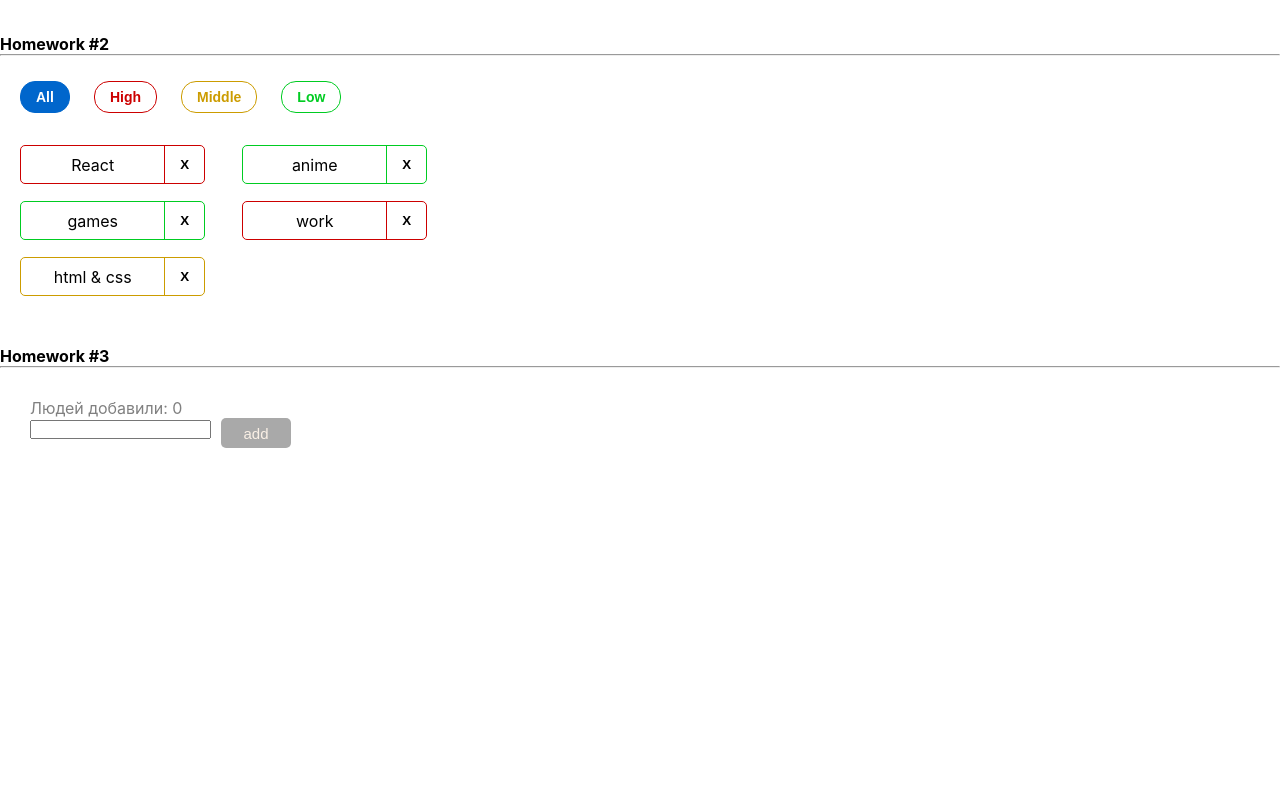
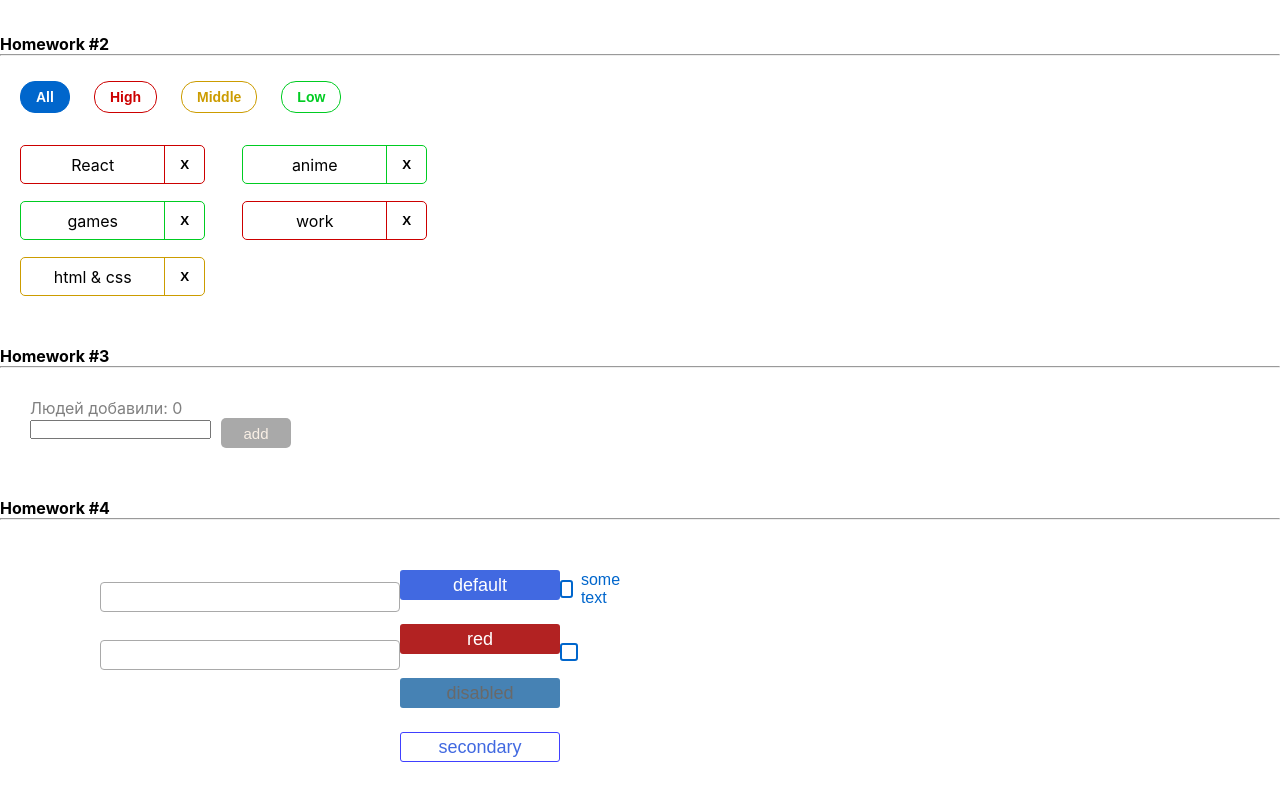
Before and after one commit to MalevichDi2910/homework_by_ignat, a React (Create React App) app: page / in a window 1280 px wide. Shown: the part 408-1208 px from the top of the page. Before the commit the page ends 886 px from the top, so only its background shows below. Built offline with nearby package versions, Linux system fonts and the light colour scheme.

Commit message:
change HW4

```diff
--- a/src/s1-main/App.tsx
+++ b/src/s1-main/App.tsx
@@ -3,6 +3,7 @@ import s from './App.module.css'
 import HW1 from '../s2-homeworks/hw01/HW1'
 import HW2 from "../s2-homeworks/hw02/HW2";
 import HW3 from "../s2-homeworks/hw03/HW3";
+import HW4 from "../s2-homeworks/hw04/HW4";
 
 function App() {
     return (
@@ -11,7 +12,7 @@ function App() {
             {/*раскомментировать по ходу выполнения*/}
             <HW2/>
             <HW3/>
-            {/*<HW4/>*/}
+            <HW4/>
 
             {/*при выполнении дз 5 и более - закомментировать здесь дз 1-4, так как они есть внутри дз 5*/}
             {/*<HW5/>*/}
--- a/src/s2-homeworks/hw04/Stand.module.css
+++ b/src/s2-homeworks/hw04/Stand.module.css
@@ -7,17 +7,22 @@
 .inputs {
     display: flex;
     flex-direction: column;
-    gap: 48px;
+    gap: 28px;
+    margin-bottom: 80px;
+    margin-left: 100px;
 }
 
 .buttons {
     display: flex;
     flex-direction: column;
     gap: 24px;
+    margin: 50px 0 50px 0;
+
 }
 
 .checkboxes {
     display: flex;
     flex-direction: column;
     gap: 36px;
+    margin: 0 800px 100px 0;
 }
--- a/src/s2-homeworks/hw04/common/c1-SuperInputText/SuperInputText.module.css
+++ b/src/s2-homeworks/hw04/common/c1-SuperInputText/SuperInputText.module.css
@@ -1,20 +1,38 @@
 .input:focus {
+    outline: none;
+    border: 1px solid blue;
 }
 
 .input {
+    height: 30px;
+    width: 300px;
+    border: darkgrey solid 1px;
+    border-radius: 4px;
 }
 
 .inputWrapper {
+    display: flex;
+    flex-direction: column-reverse;
+    align-items: start;
 }
 
 .superInput {
+    height: 30px;
+    width: 300px;
+    border: darkgrey solid 1px;
+    border-radius: 4px;
 }
 
 .errorInput {
+    border: 1px solid red;
+    background: white;
 }
 
 .errorInput:focus {
+    outline: none;
+    border: 2px solid red;
 }
 
 .error {
+color: red;
 }
--- a/src/s2-homeworks/hw04/common/c1-SuperInputText/SuperInputText.tsx
+++ b/src/s2-homeworks/hw04/common/c1-SuperInputText/SuperInputText.tsx
@@ -36,12 +36,12 @@ const SuperInputText: React.FC<SuperInputTextPropsType> = (
     }
 ) => {
     const onChangeCallback = (e: ChangeEvent<HTMLInputElement>) => {
-        onChange?.(e) // если есть пропс onChange, то передать ему е (поскольку onChange не обязателен)
+        onChange && onChange?.(e) // если есть пропс onChange, то передать ему е (поскольку onChange не обязателен)
 
-        onChangeText?.(e.currentTarget.value)
+        onChangeText && onChangeText?.(e.currentTarget.value)
     }
     const onKeyPressCallback = (e: KeyboardEvent<HTMLInputElement>) => {
-        onKeyPress?.(e)
+        onKeyPress && onKeyPress?.(e)
 
         onEnter && // если есть пропс onEnter
         e.key === 'Enter' && // и если нажата кнопка Enter
@@ -51,7 +51,8 @@ const SuperInputText: React.FC<SuperInputTextPropsType> = (
     const finalSpanClassName = s.error
         + (spanClassName ? ' ' + spanClassName : '')
     const finalInputClassName = s.input
-        + (error ? ' ' + s.errorInput : ' ' + s.superInput)
+        + (error ? ' ' + s.errorInput
+            : ' ' + s.superInput)
         + (className ? ' ' + s.className : '') // задача на смешивание классов
 
     return (
--- a/src/s2-homeworks/hw04/common/c2-SuperButton/SuperButton.module.css
+++ b/src/s2-homeworks/hw04/common/c2-SuperButton/SuperButton.module.css
@@ -1,36 +1,65 @@
 .button {
+    height: 30px;
+    width: 160px;
+    border: none;
+    border-radius: 3px;
+    font-size: 18px;
 }
 
 .disabled {
+
 }
 
 .secondary {
+    border: #4040ff solid 1px;
+    background-color: white;
+    color: royalblue;
 }
 
 .default {
+    background-color: royalblue;
+    color: white;
 }
 
 .red {
+    background-color: firebrick;
+    color: white;
 }
 
 .default:hover {
+    background-color: dodgerblue;
+    border: 3px solid hotpink;
+    color: white;
 }
 
 .red:hover {
+    background-color: red;
 }
 
 .secondary:hover {
+    border: #4040ff solid 1px;
+    background-color: lightsteelblue;
+    color: royalblue;
 }
 
 
 .default:active {
+    background-color: darkblue;
+    color: white;
 }
 
 .secondary:active {
+    border: #4040ff solid 1px;
+    background-color: lightskyblue;
+    color: royalblue;
 }
 
 .red:active {
+    background-color: darkred;
 }
 
 .button:disabled {
+    background: steelblue;
+    color: dimgray;
+    cursor: auto;
 }
--- a/src/s2-homeworks/hw04/common/c2-SuperButton/SuperButton.tsx
+++ b/src/s2-homeworks/hw04/common/c2-SuperButton/SuperButton.tsx
@@ -18,10 +18,13 @@ const SuperButton: React.FC<SuperButtonPropsType> = (
     }
 ) => {
     const finalClassName = s.button
-        // + (disabled
-        //         ? ...
-        //         : xType === 'red'
-        //             ? ...
+        + (xType === 'disabled'
+            ? + ' ' + s.disabled
+            : xType === 'red'
+                ? ' ' + s.red
+                : xType === 'secondary'
+                    ? ' ' + s.secondary
+                    : ' ' + s.default )
         + (className ? ' ' + className : '') // задачка на смешивание классов
 
     return (
--- a/src/s2-homeworks/hw04/common/c3-SuperCheckbox/SuperCheckbox.tsx
+++ b/src/s2-homeworks/hw04/common/c3-SuperCheckbox/SuperCheckbox.tsx
@@ -27,8 +27,9 @@ const SuperCheckbox: React.FC<SuperCheckboxPropsType> = (
     }
 ) => {
     const onChangeCallback = (e: ChangeEvent<HTMLInputElement>) => {
-        // задачка на написание онченджа
+        onChange && onChange(e)
 
+        onChangeChecked && onChangeChecked(e.currentTarget.checked)
     }
 
     const finalInputClassName = s.checkbox
```
